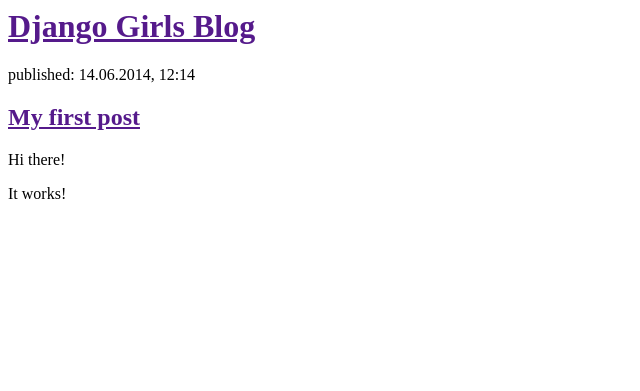
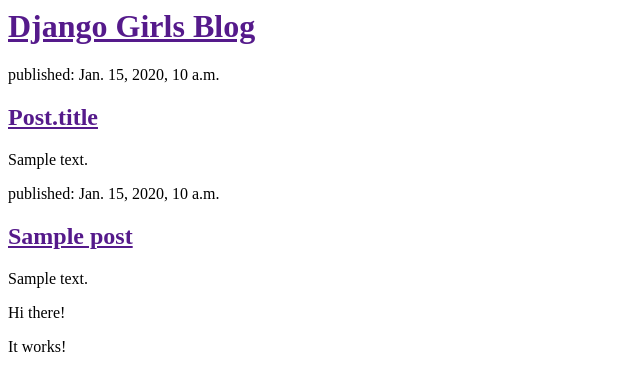
Before and after one commit to devyanikota/QA_DjangoApp, a Django app: template blog/templates/blog/post_list.html in a window 1280 px wide. Shown: the top 391 px of the page, without its empty margins (0-640 px from the left). Run offline with Django 3.2, Linux system fonts and the light colour scheme; the template is opened without the code that fills it: values that come from a table or form of the project are taken from there, others are empty; tables that the repository leaves empty hold one stand-in row (values such as "Sample post").

Commit message:
Edited few locations of files

```diff
--- a/blog/templates/blog/post_list.html
+++ b/blog/templates/blog/post_list.html
@@ -8,8 +8,18 @@
         </div>
 
         <div>
-        <p>published: 14.06.2014, 12:14</p>
-        <h2><a href="">My first post</a></h2>
+            <p>published: {{post.published_date}}</p>
+            <h2><a href="">Post.title</a></h2>
+            <p>{{post.text|linebreaks}}</p>
+        </div>
+        <div>
+            {% for post in posts %}
+                <div>
+                  <p>published: {{post.published_date}}</p>
+                  <h2><a href="">{{post.title}}</a></h2>
+                  <p>{{post.text|linebreaks}}</p>
+                </div>
+            {% endfor %}
         </div>
            <p>Hi there!</p>
            <p>It works!</p>
--- a/blog/views.py
+++ b/blog/views.py
@@ -1,5 +1,6 @@
 from django.shortcuts import render
+from .models import Post
 def post_list(request):
-
-    return render(request, 'blog/post_list.html',{})
+    posts = Post.objects.filter(published_date__isnull=False).order_by('published_date')
+    return render(request, 'blog/post_list.html', {'posts':posts})
 #Create your views here.
```
Also changed, not shown: requirements.txt (renamed from mysite/requirements.txt), runtime.txt (renamed from mysite/runtime.txt), 3 other files. Lines whose indentation alone changed are shown as unchanged.
